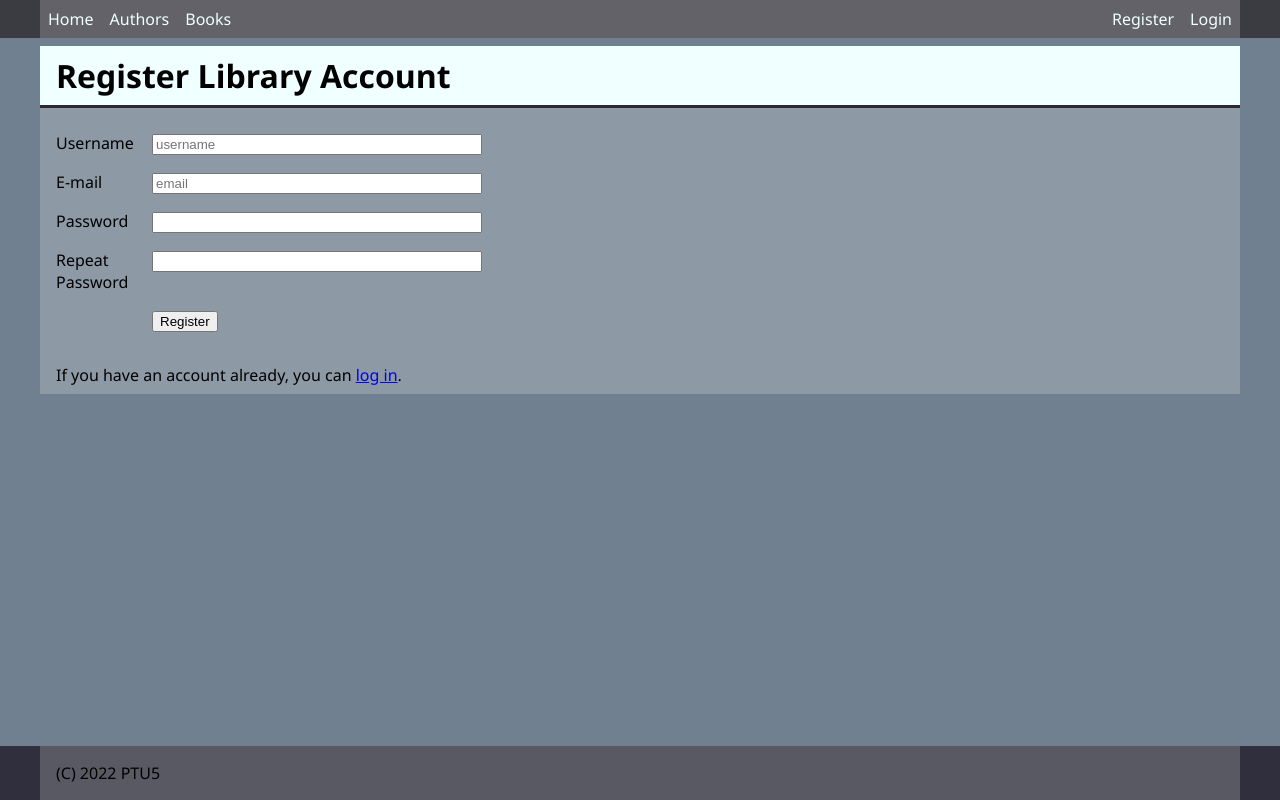
After one commit to justinazymonaite/ptu5_django_library, a Django app: page /user_profile/register/ in a window 1280 px wide. The commit adds this page. Run offline with Django 4.2, Linux system fonts and the light colour scheme.

Commit message:
django 9 paskaita register form ir errors

```diff
--- a/ptu5_library/library/static/library/css/base.css
+++ b/ptu5_library/library/static/library/css/base.css
@@ -165,6 +165,21 @@ table {
     padding: 0.5rem;
 }
 
+.form_grid {
+    grid-template-columns: 6rem auto;
+}
+
+.form_grid div {
+    display: inline-block;
+    align-self: stretch;
+    justify-self: stretch;
+    padding: 0.5rem;
+}
+
+.form_grid input {
+    width: 30%;
+}
+
 .my_books_table {
     grid-template-columns: 3fr 1fr 1fr;
 }
@@ -191,3 +206,11 @@ table {
     color: rgb(184, 35, 35);
     font-weight: bold;
 }
+
+.alert {
+    padding: 0.5rem 1rem;
+}
+
+.alert-error {
+    color: rgb(184, 35, 35);
+}
--- a/ptu5_library/library/templates/library/base.html
+++ b/ptu5_library/library/templates/library/base.html
@@ -25,6 +25,7 @@
                     {% endif %}
                     <a href="{% url 'logout' %}">Logout</a>
                 {% else %}
+                    <a href="{% url 'register' %}">Register</a>
                     <a href="{% url 'login' %}{% if not '/accounts/' in request.path %}?next={{ request.path }}{% endif %}">Login</a>
                 {% endif %}
             {% endblock nav %}
--- /dev/null
+++ b/ptu5_library/user_profile/templates/user_profile/register.html
@@ -0,0 +1,30 @@
+{% extends 'library/base.html' %}
+{% block title %}Register {{ block.super }} account{% endblock title %}
+{% block content %}
+<h1>Register Library Account</h1>
+
+{% if messages %}
+    {% for message in messages %}
+        <div class="alert alert-{{ message.tags }}">{{ message }}</div>
+    {% endfor %}
+{% endif %}
+
+<form action="" method="post">
+    {% csrf_token %}
+    <div class="table_grid form_grid">
+        <div><label for="username">Username</label></div>
+        <div><input type="text" name="username" placeholder="username"></div>
+        <div><label for="email">E-mail</label></div>
+        <div><input type="text" name="email" placeholder="email"></div>
+        <div><label for="password">Password</label></div>
+        <div><input type="password" name="password"></div>
+        <div><label for="password2">Repeat Password</label></div>
+        <div><input type="password" name="password2"></div>
+        <div></div>
+        <div><button type="submit">Register</button></div>
+    </div>
+</form>
+
+<p>If you have an account already, you can <a href="{% url 'login' %}">log in</a>.</p>
+
+{% endblock content %}
--- a/ptu5_library/user_profile/urls.py
+++ b/ptu5_library/user_profile/urls.py
@@ -1,5 +1,6 @@
 from django.urls import path
+from . import views
 
 urlpatterns = [
-
+    path('register/', views.register, name='register')
 ]
--- a/ptu5_library/user_profile/views.py
+++ b/ptu5_library/user_profile/views.py
@@ -1,3 +1,28 @@
-from django.shortcuts import render
+from django.shortcuts import render, redirect
+from django.contrib.auth import get_user_model
+from django.views.decorators.csrf import csrf_protect
+from django.contrib import messages
+from django.core.validators import validate_email
 
-# Create your views here.
+User = get_user_model()
+
+@csrf_protect
+def register(request):
+    if request.method == "POST":
+        username = request.POST.get('username')
+        email = request.POST.get('email')
+        password = request.POST.get('password')
+        password2 = request.POST.get('password2')
+        if not username or User.objects.filter(username=username).first():
+            messages.error(request, 'Username not entered or username already exists.')
+        if not email or User.objects.filter(email=email).first():
+            messages.error(request, 'Email not entered or user with this email already exists.')
+        else:
+            try:
+                validate_email(email)
+            except:
+                messages.error(request, 'Invalid email.')
+        if not password or not password2 or password != password2:
+            messages.error(request, 'Passwords not entered or do not match.')
+
+    return render(request, 'user_profile/register.html')
```
